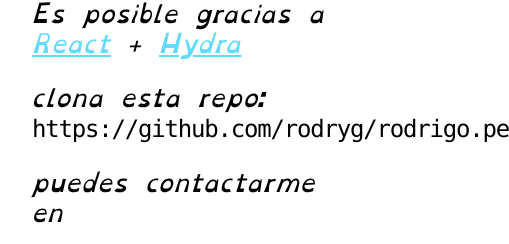
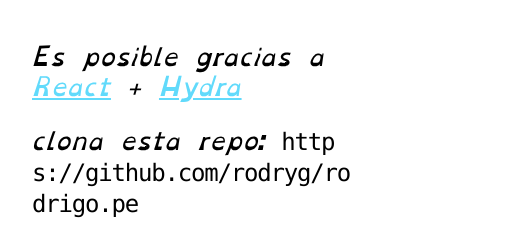
Before and after one commit to rodryg/rodrigo.pe, a React (Create React App) app: page /project/1 in a window 390 px wide. Shown: the part 1264-1508 px from the top of the page, 509 px wide, since content can reach past the window. Built offline with nearby package versions, Linux system fonts and the light colour scheme.

Commit message:
fix: Hydra editor variable width and responsive layout

```diff
--- a/src/components/HydraEditor/HydraEditor.css
+++ b/src/components/HydraEditor/HydraEditor.css
@@ -10,6 +10,12 @@
 
 :root .cm-editor {
   outline: none;
+  width: var(--col-ratio);
+}
+
+.hydra-editor-container {
+  width: 100%;
+  max-width: 100%;
 }
 
 :root .cm-editor .cm-gutters {
--- a/src/components/HydraEditor/HydraEditor.js
+++ b/src/components/HydraEditor/HydraEditor.js
@@ -1,5 +1,6 @@
-import React, { useEffect, useRef, useState } from 'react';
+import React, { useEffect, useState } from 'react';
 import CodeMirror from '@uiw/react-codemirror';
+import { EditorView } from '@codemirror/view';
 import { createTheme } from '@uiw/codemirror-themes';
 import { tags as t } from '@lezer/highlight';
 import { javascript } from '@codemirror/lang-javascript';
@@ -9,15 +10,17 @@
 let hydraInstance = null;
 
 const HydraEditor = () => {
-  const hydraRef = useRef(null);
   const [code, setCode] = useState(() => {
     // Obtener el código del localStorage o usar el código por defecto
     //return localStorage.getItem('hydraCode') || "osc(16, .25, 1.75)\n\t.pixelate()\n\t.rotate(.6)\n\t.modulatePixelate(noise(.1, .1), 10)\n\t.out()";
-    return localStorage.getItem('hydraCode') || "osc(1, .25, 1.75)\n\t.color(.5, .25, .25)\n\t//.contrast(4).brightness(1.125)\n\t.pixelate()\n\t.rotate(.6)\n\t.modulatePixelate(noise(.1, .1), 10)\n\t.out()\n\n// *prueba cambiar el número 1\n// de la primera línea por un 16\n// para variar el fondo ;)\n\n// *elaborado usando hydra.ojack.xyz";
+    return localStorage.getItem('hydraCode') || "osc(1, .25, 1.75)\n\t.color(.5, .25, .25)\n\t//.contrast(4).brightness(1.125)\n\t.pixelate()\n\t.rotate(.6)\n\t.modulatePixelate(\n\t\tnoise(.1, .1), 10)\n\t.out()\n\n// *prueba cambiar el número 1 de la primera línea por un 16 para variar el fondo ;)\n\n// *elaborado usando hydra.ojack.xyz";
   });
   const [lastValidCode, setLastValidCode] = useState('');
 
-  const extensions = [javascript({ jsx: true })];
+  const extensions = [
+    javascript({ jsx: true }),
+    EditorView.lineWrapping
+  ];
 
   const hydraTheme = createTheme({
     theme: 'rodrigo.pe',
@@ -56,11 +59,10 @@
   useEffect(() => {
     if (!hydraInstance) {
       hydraInstance = new Hydra();
-      const canvas = document.querySelector('canvas');
-      if (canvas) {
-        canvas.id = 'hydra-canvas';
-        canvas.classList.add('hydra-class');
-      }
+    }
+    const canvas = document.querySelector('canvas');
+    if (canvas) {
+      canvas.id = 'hydra-canvas';
     }
 
     try {
@@ -92,7 +94,7 @@
   });
 
   return (
-    <div>
+    <div className="hydra-editor-container">
       <span>puedes modificar el fondo:</span>
       <CodeMirror
         value={code}
--- a/src/components/MediumPosts/MediumPosts.css
+++ b/src/components/MediumPosts/MediumPosts.css
@@ -5,7 +5,7 @@
 }
 
 .post-image {
-    width: calc(100% / 1.618);
+    width: var(--col-ratio);
     aspect-ratio: var(--aspect-ratio);
     height: auto;
     display: block;
--- a/src/components/NavBar/NavBar.js
+++ b/src/components/NavBar/NavBar.js
@@ -13,7 +13,7 @@
         <li><Link to="/#banner">code</Link></li>
         <li><Link to="/#about">soy</Link></li>
         <li><Link to="/#projects">projects</Link></li>
-        <li><Link to="/#collaborations">collaborations</Link></li>
+        <li><Link to="/#collab">collab</Link></li>
         <li><Link to="/#blog">blog</Link></li>
         <li><Link to="/#contact">contact</Link></li>
       </ul>
--- a/src/components/Project/Project.css
+++ b/src/components/Project/Project.css
@@ -8,6 +8,7 @@
   aspect-ratio: var(--aspect-ratio);
   height: auto;
   display: block;
+  object-fit: cover;
 }
 
 .project-title {
--- a/src/components/ProjectList/ProjectList.js
+++ b/src/components/ProjectList/ProjectList.js
@@ -5,7 +5,7 @@
 
 const ProjectList = ({ projects, showTitles = true }) => {
   return (
-    <div className="project-list" id={showTitles ? "collaborations" : "projects"}>
+    <div className="project-list" id={showTitles ? "projects" : "collab"}>
       {projects.map((project, index) => (
         <Link key={index} to={`/project/${index}`}>
           <Project title={showTitles ? project.title : ''} image={project.image} />
--- a/src/index.css
+++ b/src/index.css
@@ -1,4 +1,14 @@
 /* src/index.css */
+
+:root {
+  --margin: 1rem;
+  --m-size: 1.25em;
+  --aspect-ratio: 2.4 / 1;
+  --golden-ratio: calc(100% / 1.618);
+  --col-ratio: var(--golden-ratio);
+  --start: 0em;
+  --end: 0em;
+}
 
 @font-face {
   font-family: 'OpenDyslexic';
@@ -40,11 +50,6 @@
   font-size: 1.5em;
   -webkit-font-smoothing: antialiased;
   -moz-osx-font-smoothing: grayscale;
-  --margin: 1rem;
-  --m-size: 1.25em;
-  --aspect-ratio: 2.4 / 1;
-  --start: 0em;
-  --end: 0em;
   font-style: italic;
   letter-spacing: -.05em;
 }
@@ -65,6 +70,8 @@
   font-family: source-code-pro, Menlo, Monaco, Consolas, 'Courier New',
     monospace;
   font-style: normal;
+  white-space: pre-wrap;
+  word-break: break-all;
 }
 
 /* Estilos para el modo claro */
@@ -82,3 +89,9 @@
     color: #ffffff;
   }
 }
+
+@media (max-width: 768px) {
+  :root {
+    --col-ratio: 100%;
+  }
+}
```
